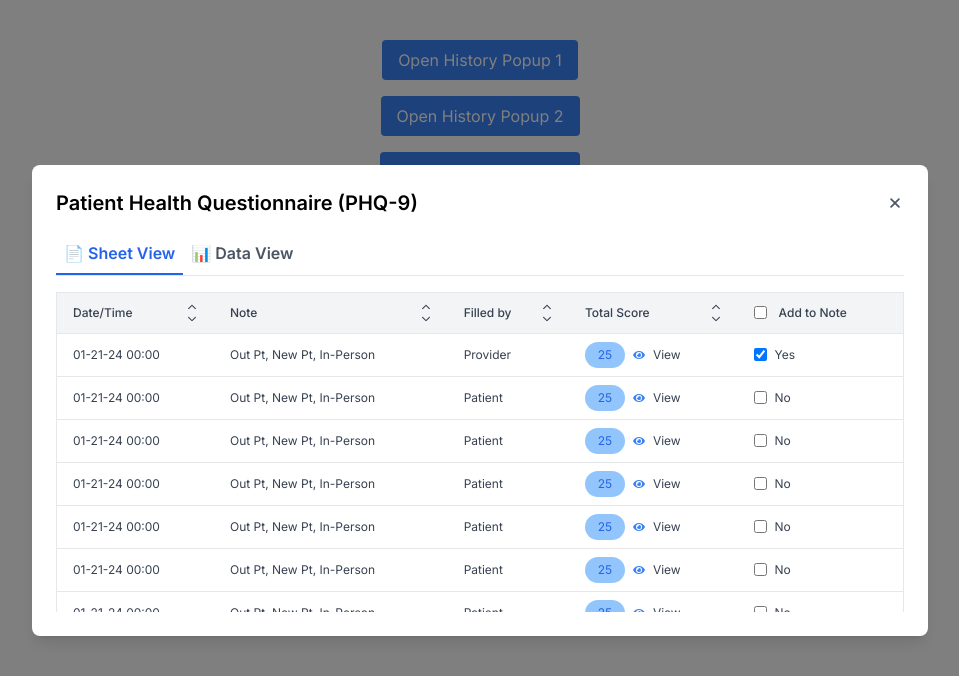
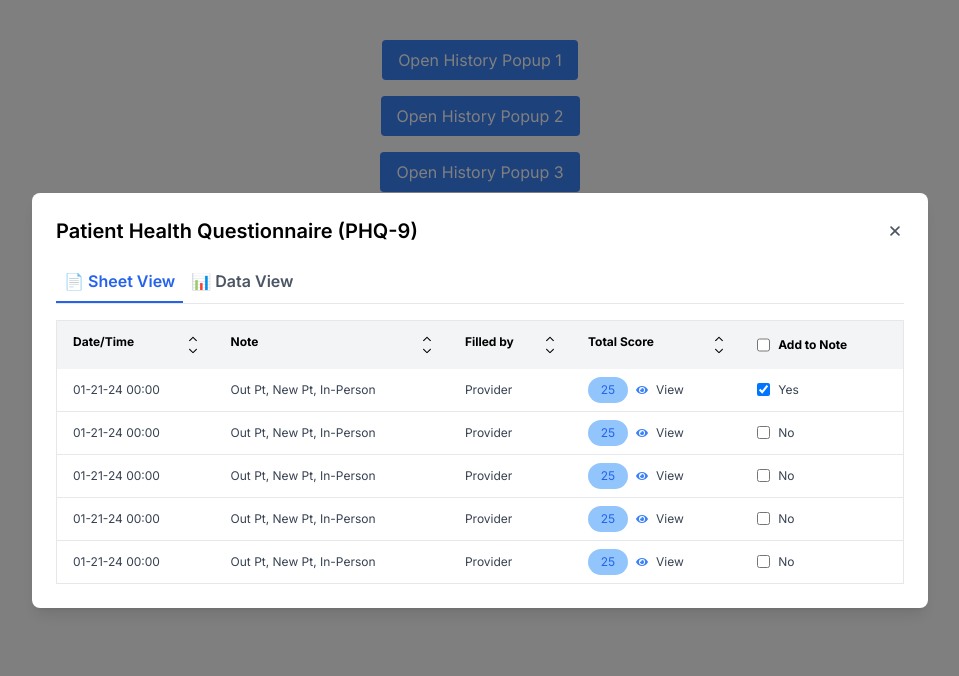
Before and after one commit to muh-afaq/testassign, a Next.js app: page / in a window 1280 px wide. Both pictures are taken after a click on the button "Open History Popup 1". Shown: the top 676 px of the page, without its empty margins (160-1119 px from the left). Built offline with nearby package versions, Linux system fonts and the light colour scheme.

Commit message:
fix json formate

```diff
--- a/src/app/page.tsx
+++ b/src/app/page.tsx
@@ -12,61 +12,41 @@ const data = [
 
 const tableData = [
   {
-    "Date/Time": "01-21-24 00:00",
+    date_Time: "01-21-24 00:00",
     Note: "Out Pt, New Pt, In-Person",
-    "Filled by": "Provider",
-    "Total Score": 25,
-    "Add to Note": "Yes",
+    Filled_by: "Provider",
+    Total_Score: 25,
+    Add_to_Note: "Yes",
   },
   {
-    "Date/Time": "01-21-24 00:00",
+    date_Time: "01-21-24 00:00",
     Note: "Out Pt, New Pt, In-Person",
-    "Filled by": "Patient",
-    "Total Score": 25,
-    "Add to Note": "No",
+    Filled_by: "Provider",
+    Total_Score: 25,
+    Add_to_Note: "No",
   },
   {
-    "Date/Time": "01-21-24 00:00",
+    date_Time: "01-21-24 00:00",
     Note: "Out Pt, New Pt, In-Person",
-    "Filled by": "Patient",
-    "Total Score": 25,
-    "Add to Note": "No",
+    Filled_by: "Provider",
+    Total_Score: 25,
+    Add_to_Note: "No",
   },
   {
-    "Date/Time": "01-21-24 00:00",
+    date_Time: "01-21-24 00:00",
     Note: "Out Pt, New Pt, In-Person",
-    "Filled by": "Patient",
-    "Total Score": 25,
-    "Add to Note": "No",
+    Filled_by: "Provider",
+    Total_Score: 25,
+    Add_to_Note: "No",
   },
   {
-    "Date/Time": "01-21-24 00:00",
+    date_Time: "01-21-24 00:00",
     Note: "Out Pt, New Pt, In-Person",
-    "Filled by": "Patient",
-    "Total Score": 25,
-    "Add to Note": "No",
+    Filled_by: "Provider",
+    Total_Score: 25,
+    Add_to_Note: "No",
   },
-  {
-    "Date/Time": "01-21-24 00:00",
-    Note: "Out Pt, New Pt, In-Person",
-    "Filled by": "Patient",
-    "Total Score": 25,
-    "Add to Note": "No",
-  },
-  {
-    "Date/Time": "01-21-24 00:00",
-    Note: "Out Pt, New Pt, In-Person",
-    "Filled by": "Patient",
-    "Total Score": 25,
-    "Add to Note": "No",
-  },
-  {
-    "Date/Time": "01-21-24 00:00",
-    Note: "Out Pt, New Pt, In-Person",
-    "Filled by": "Patient",
-    "Total Score": 25,
-    "Add to Note": "No",
-  },
+
   // Additional data rows
 ];
 
--- a/src/components/Historypopup1.tsx
+++ b/src/components/Historypopup1.tsx
@@ -22,7 +22,7 @@ const HistoryPopup1: React.FC<HistoryPopupProps> = ({
 
   // State to manage checkbox values
   const [checkboxValues, setCheckboxValues] = useState(
-    tableData.map((row) => (row["Add to Note"] === "Yes" ? true : false))
+    tableData.map((row) => (row["Add_to_Note"] === "Yes" ? true : false))
   );
 
   // Toggle checkbox and update the respective row value
@@ -32,7 +32,7 @@ const HistoryPopup1: React.FC<HistoryPopupProps> = ({
     setCheckboxValues(updatedCheckboxValues);
 
     // Update the tableData to reflect "Yes" or "No"
-    tableData[index]["Add to Note"] = updatedCheckboxValues[index]
+    tableData[index]["Add_to_Note"] = updatedCheckboxValues[index]
       ? "Yes"
       : "No";
   };
@@ -76,35 +76,55 @@ const HistoryPopup1: React.FC<HistoryPopupProps> = ({
               <table className="min-w-full bg-white border-collapse border border-gray-200">
                 <thead className="bg-gray-100  text-[12px]">
                   <tr>
-                    {Object.keys(tableData[0] || {}).map((key) => (
-                      <th
-                        key={key}
-                        className="py-2 px-4 border-b border-gray-200   text-gray-700 font-medium"
-                      >
-                        <div>
-                          {key === "Add to Note" ? (
-                            <div className="flex flex-row gap-3 items-center">
+                    <th scope="col" className="py-3  px-4 text-left ">
+                      <div className="flex justify-between">
+                        <div> Date/Time</div>
+                        <span className="flex flex-col gap-0">
+                          <IoIosArrowUp className="cursor-pointer text-[12px] " />
+                          <IoIosArrowDown className="cursor-pointer text-[12px]" />
+                        </span>
+                      </div>
+                    </th>
+                    <th scope="col" className="py-3  px-4 text-left ">
+                      <div className="flex justify-between">
+                        <div> Note</div>
+                        <span className="flex flex-col gap-0">
+                          <IoIosArrowUp className="cursor-pointer text-[12px] " />
+                          <IoIosArrowDown className="cursor-pointer text-[12px]" />
+                        </span>
+                      </div>
+                    </th>
+
+                    <th scope="col" className="py-3  px-4 text-left ">
+                      <div className="flex justify-between">
+                        <div> Filled by</div>
+                        <span className="flex flex-col gap-0">
+                          <IoIosArrowUp className="cursor-pointer text-[12px] " />
+                          <IoIosArrowDown className="cursor-pointer text-[12px]" />
+                        </span>
+                      </div>
+                    </th>
+                    <th scope="col" className="py-3  px-4 text-left  ">
+                      <div className="flex justify-between">
+                        <div> Total Score</div>
+                        <span className="flex flex-col gap-0">
+                          <IoIosArrowUp className="cursor-pointer text-[12px] " />
+                          <IoIosArrowDown className="cursor-pointer text-[12px]" />
+                        </span>
+                      </div>
+                    </th>
+
+                    <th scope="col" className="py-3 px-4 text-left">
+                      <div className="flex gap-2">
                         <input
                           type="checkbox"
                           // checked={checkboxValues[rowIndex]}
                           // onChange={() => handleCheckboxChange(rowIndex)}
                           className="cursor-pointer"
                         />
-
-                              <div>Add to Note</div>
-                            </div>
-                          ) : (
-                            <div className="flex flex-row justify-between items-center">
-                              {key}
-                              <span className="flex flex-col gap-0">
-                                <IoIosArrowUp className="cursor-pointer text-[12px] " />
-                                <IoIosArrowDown className="cursor-pointer text-[12px]" />
-                              </span>
-                            </div>
-                          )}
+                        <div> Add to Note</div>
                       </div>
                     </th>
-                    ))}
                   </tr>
                 </thead>
                 <tbody>
@@ -115,7 +135,7 @@ const HistoryPopup1: React.FC<HistoryPopupProps> = ({
                           key={colIndex}
                           className="py-2 px-4 border-b border-gray-200 text-gray-700 text-[12px]"
                         >
-                          {key === "Total Score" ? (
+                          {key === "Total_Score" ? (
                             <div className="flex items-center gap-2">
                               <div className="bg-blue-300 rounded-2xl w-10 flex justify-center text-blue-600 items-center p-1">
                                 {row[key]}
@@ -123,7 +143,7 @@ const HistoryPopup1: React.FC<HistoryPopupProps> = ({
                               <FaEye className="text-blue-500" />
                               <div>View</div>
                             </div>
-                          ) : key === "Add to Note" ? (
+                          ) : key === "Add_to_Note" ? (
                             <div className="flex flex-row gap-2 items-center">
                               <input
                                 type="checkbox"
```
Lines whose indentation alone changed are shown as unchanged.
